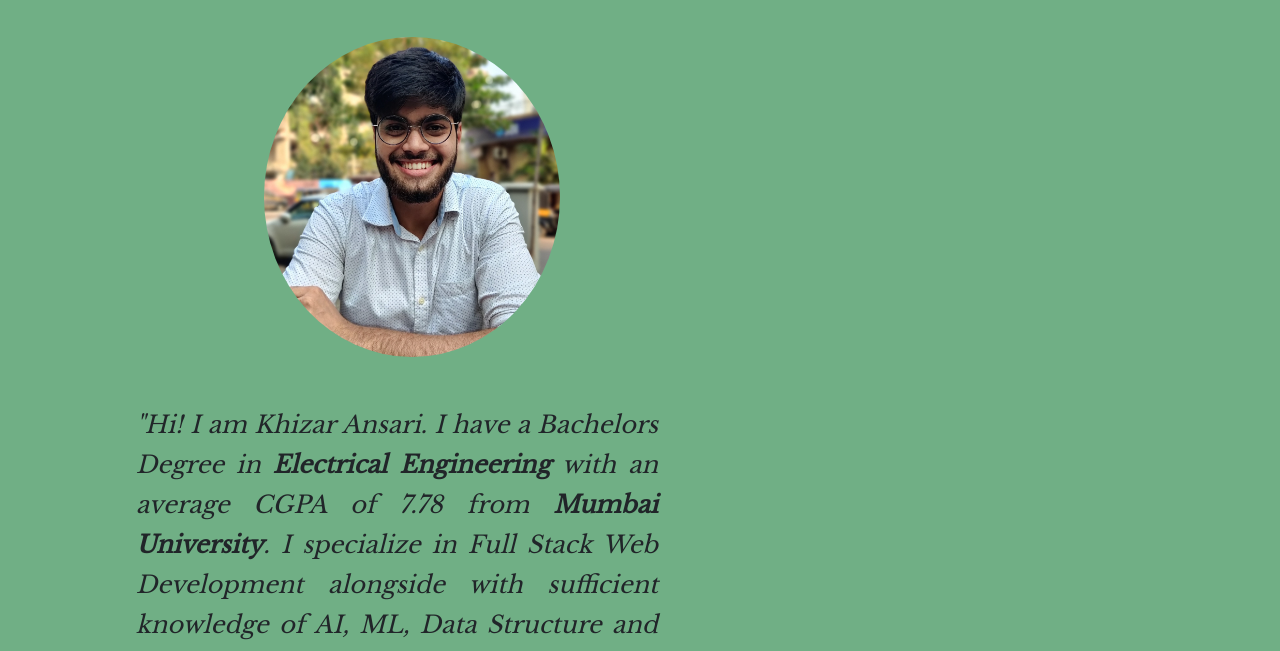
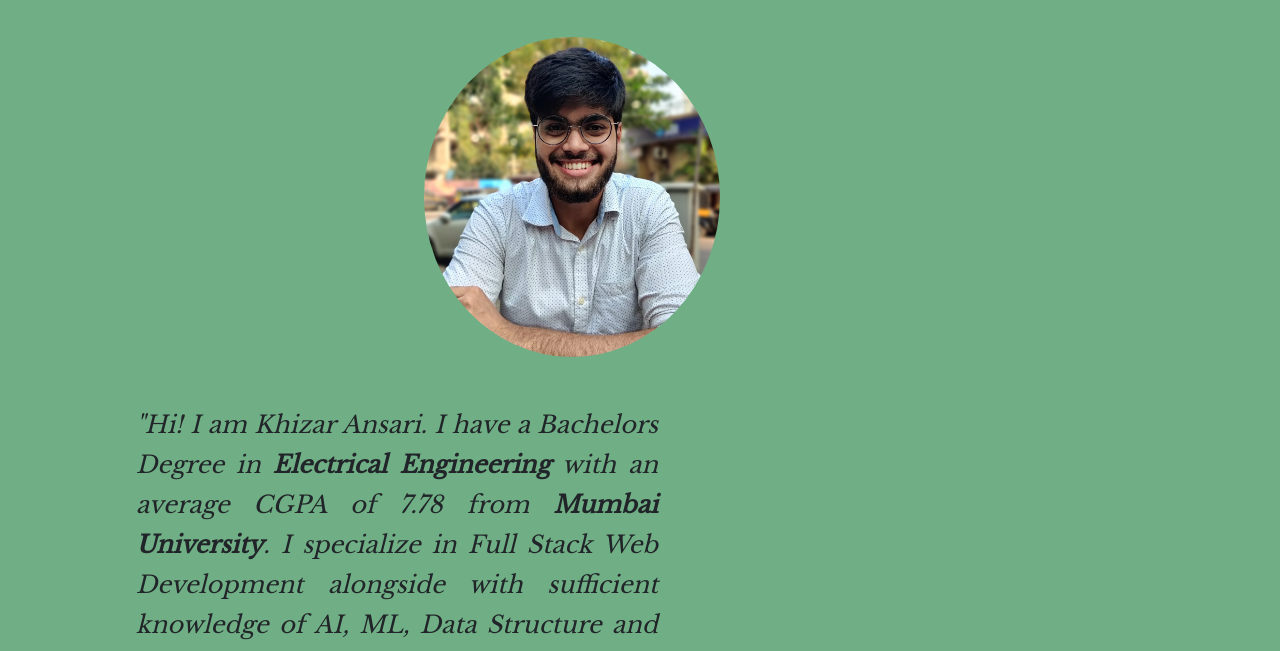
Before and after one commit to KhizarAnsari09/Resume, a plain HTML site: page index.html in a window 1280 px wide. Shown: the part 141-792 px from the top of the page. Drawn offline with nearby package versions, Linux system fonts and the light colour scheme; a web font is replaced by a local one.

Commit message:
Update style.css

```diff
--- a/style.css
+++ b/style.css
@@ -93,7 +93,7 @@ td{
     padding: 0 0.1rem;
   }
   .profile{
-    margin-left: 15rem;
+    margin-left: 25rem;
     margin-right: auto;
     margin-top: 2rem;
     width: 20rem;
```
